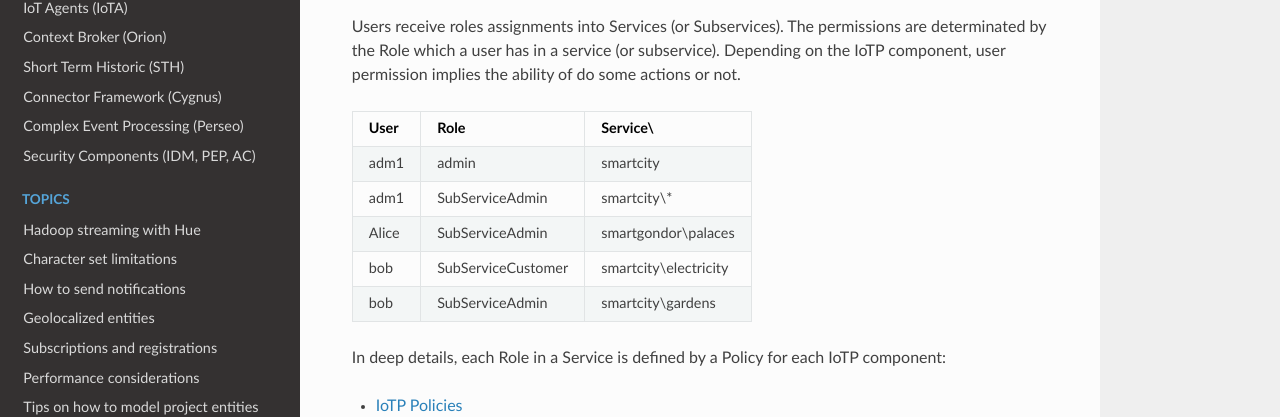
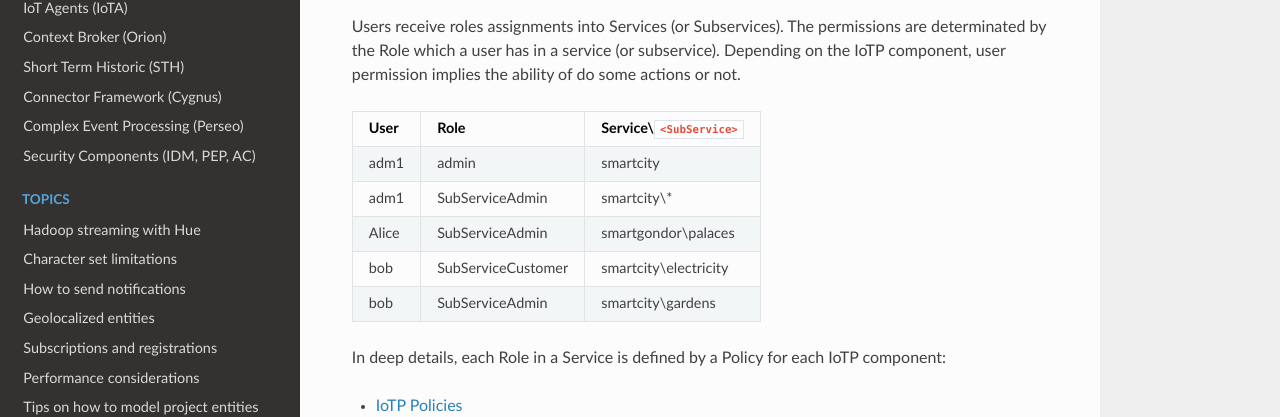
Before and after one commit to telefonicaid/thinking-cities, an MkDocs documentation site: the page built from docs/topics/user_permissions.md, in a window 1280 px wide and 900 px high, scrolled down 424 px. Shown: the part 137-554 px from the top of the window. Built offline with MkDocs 1.6.1, drawn with Linux system fonts in a browser that asks for light colours; nearby versions of some CDN libraries; old or Windows-style settings are respelled for this version of MkDocs.

Commit message:
translate table format to markdown

````diff
--- a/docs/topics/user_permissions.md
+++ b/docs/topics/user_permissions.md
@@ -22,7 +22,7 @@ which a user has in a service (or subservice). Depending on the IoTP component,
 of do some actions or not.
 
 
-| User   | Role               | Service\\<SubService>  |
+| User   | Role               | Service\\```<SubService>```|
 | -------|--------------------|------------------------|
 | adm1   | admin              | smartcity              |
 | adm1   | SubServiceAdmin    | smartcity\\*           |
````
